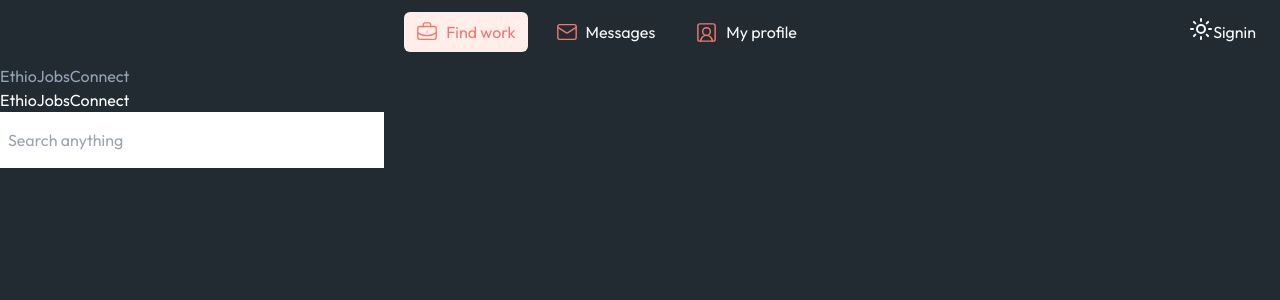
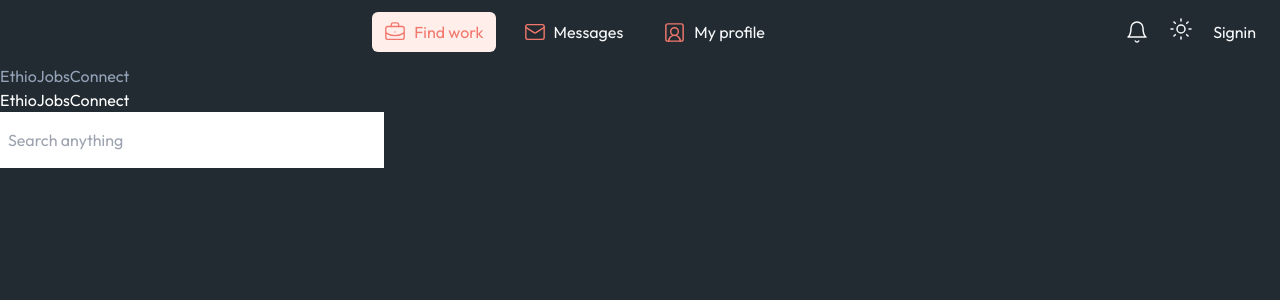
Before and after one commit to Python-killer14/job-connect-app, a Next.js app: page / in a window 1280 px wide. Both pictures are taken after a click on the button 1201 px from the left and 29 px from the top of the page. Shown: the top 300 px of the page. Built offline with nearby package versions, Linux system fonts and the light colour scheme; no server answers.

Commit message:
Dev: user profile with name component created.

```diff
--- a/next.config.mjs
+++ b/next.config.mjs
@@ -3,8 +3,14 @@
   images: {
     remotePatterns: [
       {
+        // Placeholder images provider
         protocol: "https",
         hostname: "i.pravatar.cc",
+      },
+      {
+        hostname: "google",
+        protocol: "https",
+        hostname: "lh3.googleusercontent.com",
       },
     ],
   },
--- a/package.json
+++ b/package.json
@@ -14,6 +14,7 @@
     "@radix-ui/react-slot": "^1.1.0",
     "class-variance-authority": "^0.7.0",
     "clsx": "^2.1.1",
+    "framer-motion": "^11.2.13",
     "lucide-react": "^0.397.0",
     "next": "14.2.4",
     "next-auth": "^5.0.0-beta.19",
--- a/src/app/globals.css
+++ b/src/app/globals.css
@@ -78,5 +78,6 @@
   body {
     /* This is important for dark mode feature, leave as is */
     @apply bg-background text-foreground;
+    @apply transition-colors duration-200 ease-linear;
   }
 }
--- a/src/components/DarkModeToggle.tsx
+++ b/src/components/DarkModeToggle.tsx
@@ -1,14 +1,16 @@
-"use client"
-import { Moon, Sun } from 'lucide-react'
-import  { FC, useEffect, useState } from 'react'
+"use client";
+import { Moon, Sun } from "lucide-react";
+import { FC, useEffect, useState } from "react";
+
+import { motion } from "framer-motion";
 
 const DarkModeToggle: FC = () => {
-  const [isDarkMode, setIsDarkMode] = useState<boolean>(false)
+  const [isDarkMode, setIsDarkMode] = useState<boolean>(false);
 
   useEffect(() => {
-    let darkModeClass: string = "dark"
+    let darkModeClass: string = "dark";
     // Target the html tag of the page
-    const rootElement:HTMLElement = document.documentElement;
+    const rootElement: HTMLElement = document.documentElement;
 
     if (isDarkMode) {
       rootElement.classList.add(darkModeClass);
@@ -23,11 +25,27 @@
 
   return (
     <div>
-      <button onClick={handleToggle}>
-      {isDarkMode ? <Sun /> : <Moon /> }
-      </button>
+      {isDarkMode ? (
+        <motion.button
+          key="sun"
+          initial={{ scale: 0 }}
+          animate={{ scale: 1, transition: { duration: 0.3 } }}
+          onClick={handleToggle}
+        >
+          <Sun strokeWidth={1.5} />
+        </motion.button>
+      ) : (
+        <motion.button
+          key="moon"
+          initial={{ scale: 0 }}
+          animate={{ scale: 1, transition: { duration: 0.3 } }}
+          onClick={handleToggle}
+        >
+          <Moon strokeWidth={1.5} />
+        </motion.button>
+      )}
     </div>
-  )
-}
+  );
+};
 
-export default DarkModeToggle
+export default DarkModeToggle;
--- a/src/components/NavigationBar.tsx
+++ b/src/components/NavigationBar.tsx
@@ -1,61 +1,55 @@
-import { BriefcaseBusiness } from "lucide-react"
-import Link from "next/link"
-import NavItem from "./NavItem"
-import { FC } from "react"
-import DarkModeToggle from "./DarkModeToggle"
+import { Bell, BriefcaseBusiness } from "lucide-react";
+import Link from "next/link";
+import NavItem from "./NavItem";
+import { FC } from "react";
+import DarkModeToggle from "./DarkModeToggle";
 
 // Types
-import { MenuItemType } from "@/types/navigation/navTypes"
-import { SignIn } from "./SignInBtn"
+import { MenuItemType } from "@/types/navigation/navTypes";
+import { SignIn } from "./SignInBtn";
 
-
-const menuData: MenuItemType[]  = [
+const menuData: MenuItemType[] = [
   {
     id: "m1",
     name: "Find work",
     slug: "/",
-    iconName: "briefCase"
+    iconName: "briefCase",
   },
   {
     id: "m2",
     name: "Messages",
     slug: "/messages",
-    iconName: "message"
+    iconName: "message",
   },
   {
     id: "m3",
     name: "My profile",
     slug: "/profile",
-    iconName: "profile"
+    iconName: "profile",
   },
-
-
-]
+];
 
 const NavigationBar: FC = () => {
   return (
-    <div className=' dark:bg-gun-metal mx-auto w-full max-w-screen-xl py-3 px-6 '>
+    <div className=" dark:bg-gun-metal mx-auto w-full max-w-screen-xl py-3 px-6 ">
       <nav className="flex justify-between items-center">
-        <div>
-          {process.env.NEXT_PUBLIC_APP_NAME}
-        </div>
+        <div>{process.env.NEXT_PUBLIC_APP_NAME}</div>
         <ul className="flex items-center gap-4">
-          {
-            menuData.map(({id, name, slug, iconName}) => {
+          {menuData.map(({ id, name, slug, iconName }) => {
             return (
               <NavItem key={id} name={name} slug={slug} iconName={iconName} />
-            )
-          })
-          }
+            );
+          })}
         </ul>
         {/* Right side of the  */}
-        <div className=" flex items-center">
+        <div className="flex gap-5 items-center">
+          <Bell className=" cursor-pointer" strokeWidth={1.5} />
           <DarkModeToggle />
           <SignIn />
         </div>
       </nav>
     </div>
-  )
-}
+  );
+};
 
-export default NavigationBar
+export default NavigationBar;
--- a/src/components/SignInBtn.tsx
+++ b/src/components/SignInBtn.tsx
@@ -1,32 +1,44 @@
 // Types
 import { Session } from "next-auth";
 
-import { auth, signIn } from "@/lib/auth"
-import {Avatar} from "@nextui-org/react";
+import { auth, signIn } from "@/lib/auth";
 import Image from "next/image";
-
 
 export async function SignIn() {
   const session: Session | null = await auth();
 
+  // console.log("ses",session);
+
   return (
     <div>
-      {
-        session ?
+      {session ? (
+        <div className="flex gap-2">
+          <Image
+            className="w-9 h-9 rounded-full"
+            src={session?.user?.image || "https://i.pravatar.cc"}
+            height={40}
+            width={40}
+            alt="placeholder avatar"
+          />
           <div>
-            <Image className="w-9 h-9 rounded-full" src={"https://i.pravatar.cc/150?u=a042581f4e29026024d"} height={40} width={40} alt="placeholder avatar" />
+            <p className=" text-sm font-medium">{session?.user?.name || ""}</p>
+            <p className=" text-xs text-muted-darker">
+              {session?.user?.email || ""}
+            </p>
           </div>
-        :
+        </div>
+      ) : (
         <form
-          action={
-            async () => {
-            "use server"
-            await signIn()
+          action={async () => {
+            "use server";
+            await signIn();
           }}
-          >
-            <button className="" type="submit">Signin </button>
+        >
+          <button className="" type="submit">
+            Signin{" "}
+          </button>
         </form>
-      }
-      </div>
-  )
+      )}
+    </div>
+  );
 }
--- a/tailwind.config.ts
+++ b/tailwind.config.ts
@@ -20,7 +20,6 @@
     extend: {
       colors: {
         // Manual defintions
-
         "light-rose": "#FFEEEA",
         "rose-red": "#F2786D",
         "leaf-green": "#30D949",
@@ -53,6 +52,7 @@
         muted: {
           DEFAULT: "hsl(var(--muted))",
           foreground: "hsl(var(--muted-foreground))",
+          "darker": "#C7CDD2",
         },
         accent: {
           DEFAULT: "hsl(var(--accent))",
```
Also changed, not shown: src/components/NavItem.tsx (+5 -2 lines), 1 other file (tests, documents, lock files or other folders).
